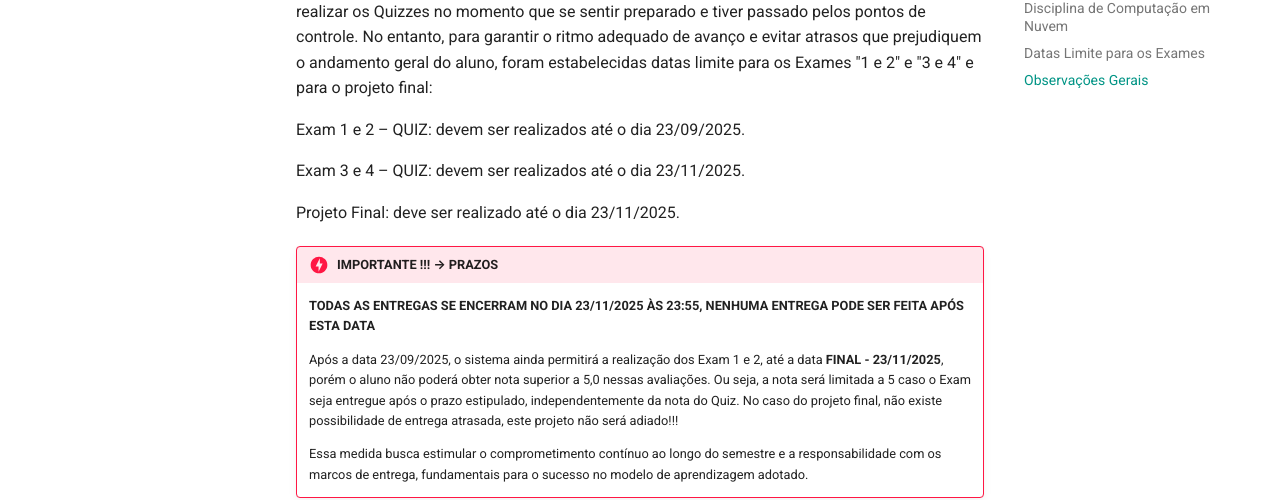
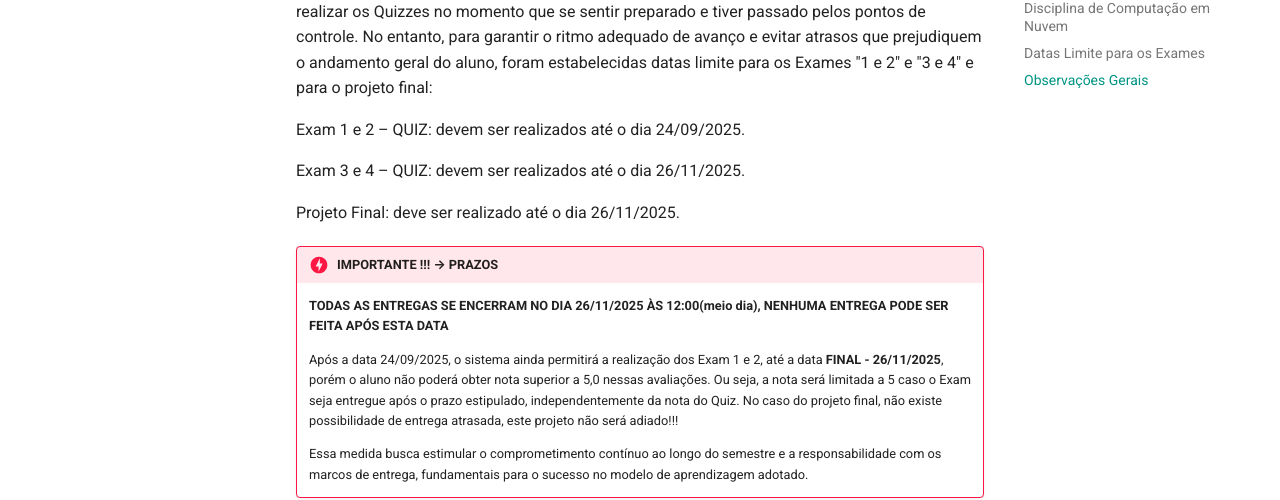
Before and after one commit to Insper/computacao-nuvem, an MkDocs documentation site: the page built from docs/plano_aula/index.md, in a window 1280 px wide and 900 px high, scrolled down 2852 px. Shown: the part 163-663 px from the top of the window. Built offline with MkDocs 1.6.1 and Material for MkDocs 9.7.7, drawn with Linux system fonts in a browser that asks for light colours; nearby versions of some CDN libraries; comment, search, counter and statistics services are not loaded.

Commit message:
mod data final

```diff
--- a/docs/plano_aula/index.md
+++ b/docs/plano_aula/index.md
@@ -172,16 +172,16 @@ A avaliação da disciplina é composta por duas partes principais: **Nota Indiv
 ## Datas Limite para os Exames
 Como parte da estratégia de progressão por domínio adotada pela disciplina, cada aluno pode realizar os Quizzes no momento que se sentir preparado e tiver passado pelos pontos de controle. No entanto, para garantir o ritmo adequado de avanço e evitar atrasos que prejudiquem o andamento geral do aluno, foram estabelecidas datas limite para os Exames "1 e 2" e "3 e 4" e para o projeto final:
 
-Exam 1 e 2 – QUIZ: devem ser realizados até o dia 23/09/2025.
+Exam 1 e 2 – QUIZ: devem ser realizados até o dia 24/09/2025.
 
-Exam 3 e 4 – QUIZ: devem ser realizados até o dia 23/11/2025.
+Exam 3 e 4 – QUIZ: devem ser realizados até o dia 26/11/2025.
 
-Projeto Final: deve ser realizado até o dia 23/11/2025.
+Projeto Final: deve ser realizado até o dia 26/11/2025.
 
 !!! danger "IMPORTANTE !!!  -->  PRAZOS"
-    **TODAS AS ENTREGAS SE ENCERRAM NO DIA 23/11/2025 ÀS 23:55, NENHUMA ENTREGA PODE SER FEITA APÓS ESTA DATA**
+    **TODAS AS ENTREGAS SE ENCERRAM NO DIA 26/11/2025 ÀS 12:00(meio dia), NENHUMA ENTREGA PODE SER FEITA APÓS ESTA DATA**
 
-    Após a data 23/09/2025, o sistema ainda permitirá a realização dos Exam 1 e 2, até a data **FINAL - 23/11/2025**, porém o aluno não poderá obter nota superior a 5,0 nessas avaliações.
+    Após a data 24/09/2025, o sistema ainda permitirá a realização dos Exam 1 e 2, até a data **FINAL - 26/11/2025**, porém o aluno não poderá obter nota superior a 5,0 nessas avaliações.
     Ou seja, a nota será limitada a 5 caso o Exam seja entregue após o prazo estipulado, independentemente da nota do Quiz.
     No caso do projeto final, não existe possibilidade de entrega atrasada, este projeto não será adiado!!!
 
```
